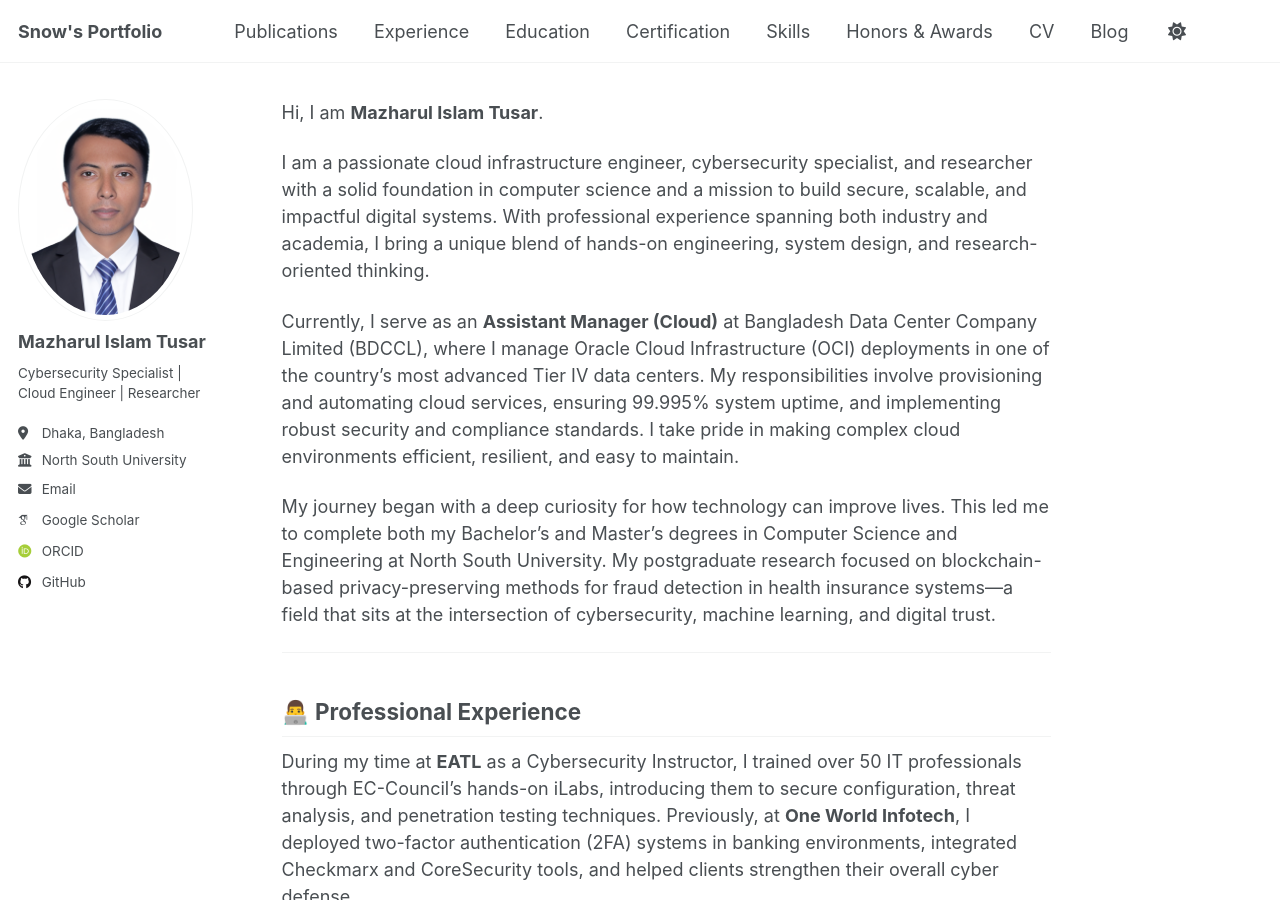
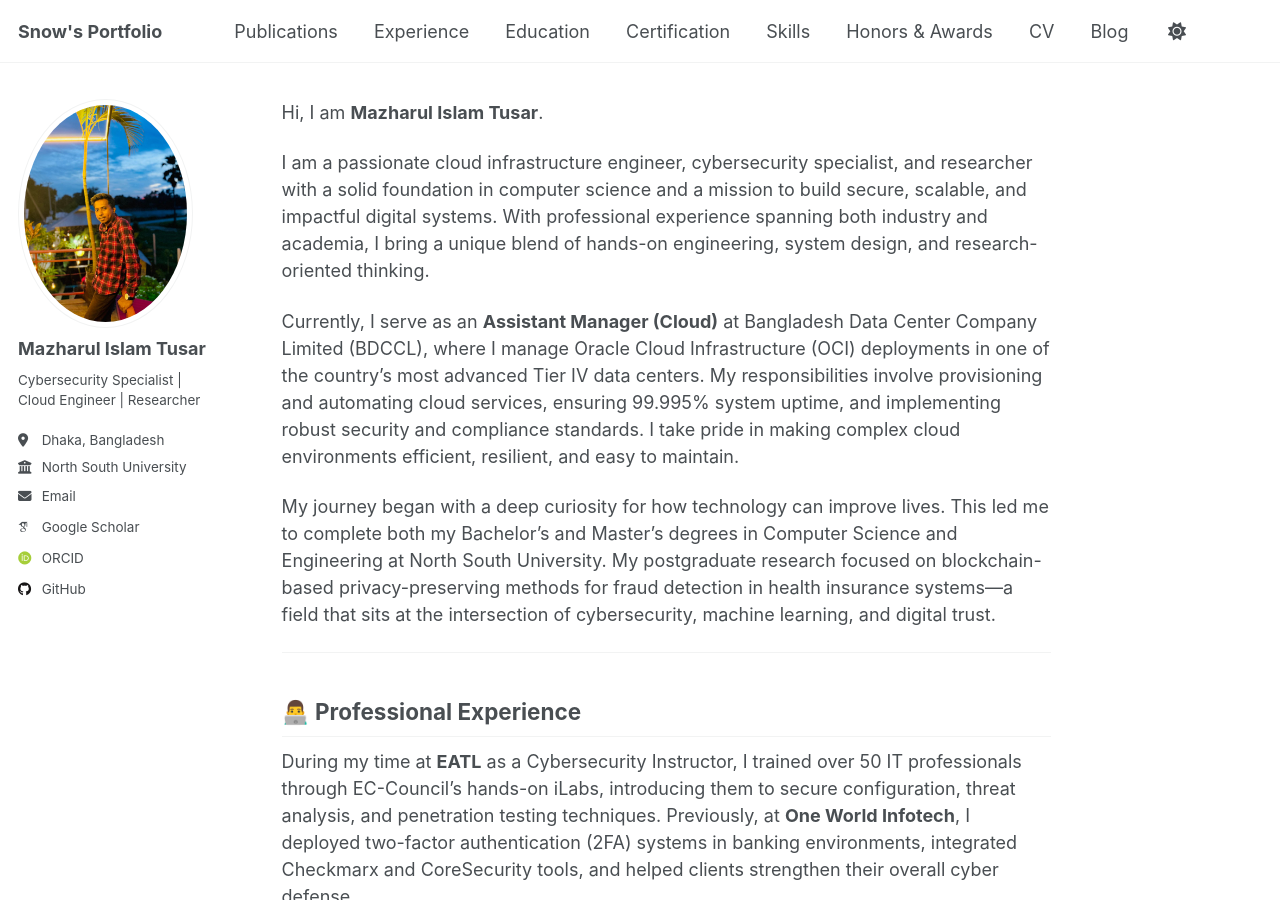
Before and after one commit to mazharsnow/mazharsnow.github.io, a Jekyll site: the page built from _pages/about.md, in a window 1280 px wide and 900 px high. Built offline with Jekyll 4.4.1, drawn with Linux system fonts in a browser that asks for light colours; some web fonts are replaced; a script that is not in the unit is left out.

```diff
--- a/_config.yml
+++ b/_config.yml
@@ -22,7 +22,7 @@ repository               : "https://github.com/mazharsnow/mazharsnow.github.io"
 #               Additional customization can be done by editing /_includes/author-profile.html
 author:
   # Biographic information
-  avatar           : "Mazharul_Islam.png"
+  avatar           : "New_Picture.jpg"
   name             : "Mazharul Islam Tusar"
   pronouns         : # example: "she/her"
   bio              : "Cybersecurity Specialist | Cloud Engineer | Researcher"
```
Also changed, not shown: images/New_Picture.jpg (added).
